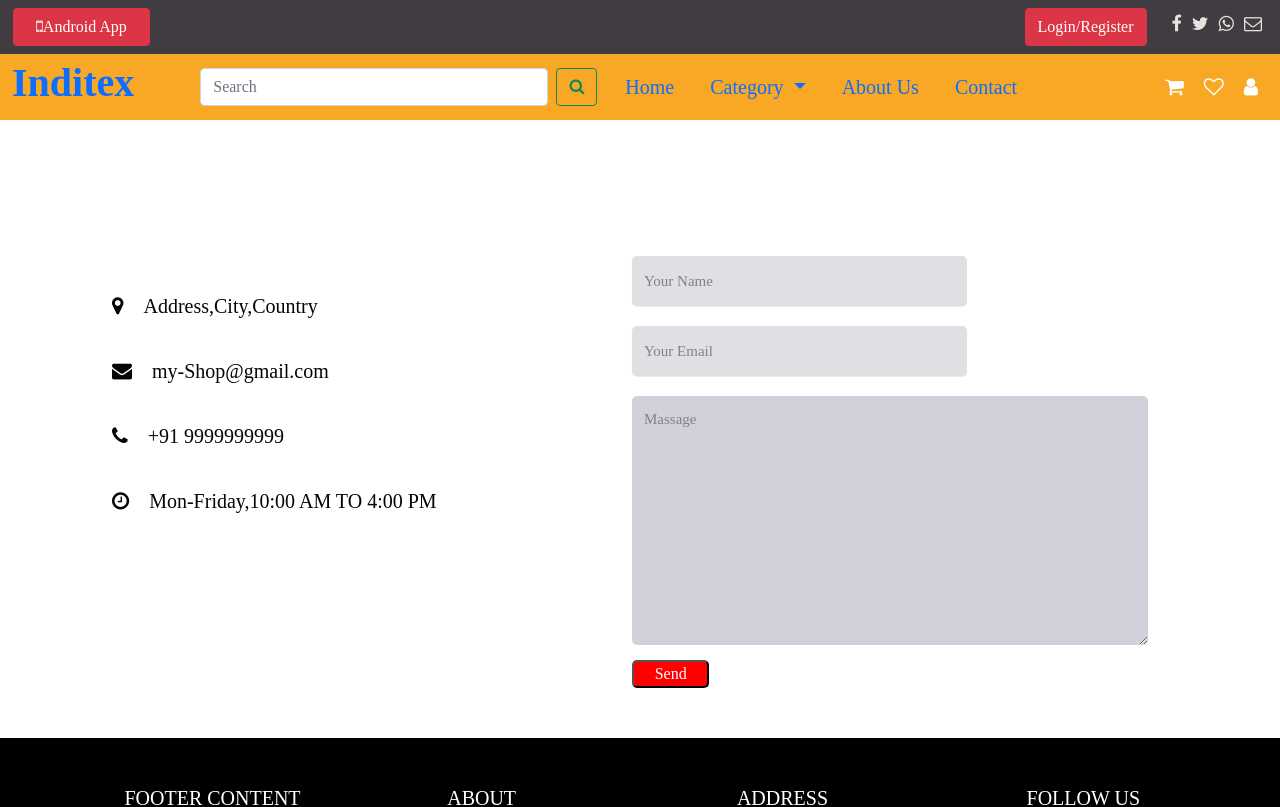
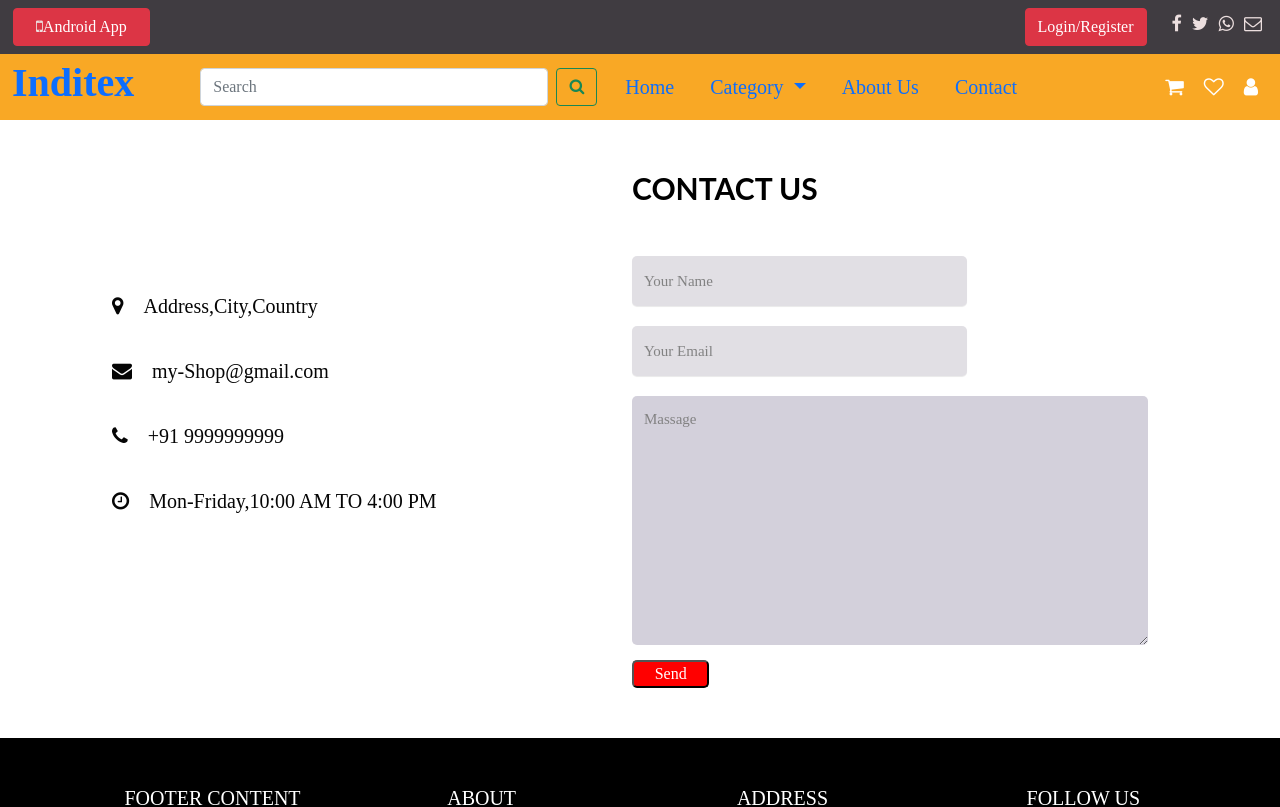
Before and after one commit to deb-with/E-commerse-project, an Angular app: page /contact in a window 1280 px wide. Shown: the top 807 px of the page. Built offline with nearby package versions, Linux system fonts and the light colour scheme; a web font is replaced by a local one.

Commit message:
Something update

```diff
--- a/src/app/Categories/fruits/fruits.component.html
+++ b/src/app/Categories/fruits/fruits.component.html
@@ -1,5 +1,6 @@
 <!-- .....................................carousal............. -->
-<section class="container-fluid">
+<section>
+    <div class="container-fluid">
     <div class="row">
         <div class="col-12">
             <div id="carouselExampleCaptions" class="carousel slide" data-bs-ride="carousel">
@@ -41,6 +42,7 @@
             </div>
         </div>
     </div>
+</div>
 </section>
 <!-- /...............................fruit product section.................. -->
 <hr>
--- a/src/app/Categories/grocery/grocery.component.html
+++ b/src/app/Categories/grocery/grocery.component.html
@@ -1,5 +1,6 @@
 <!-- ...........................Carousal section,...................... -->
-<section class="container-fluid">
+<section>
+    <div class="container-fluid">
     <div class="row">
         <div class="col-12">
             <div id="carouselExampleCaptions" class="carousel slide" data-bs-ride="carousel">
@@ -41,6 +42,7 @@
             </div>
         </div>
     </div>
+</div>
 </section>
 <hr class="mr-70 ml-70">
 <!-- ............................1..Product section with image................. -->
--- a/src/app/Categories/vegetables/vegetables.component.html
+++ b/src/app/Categories/vegetables/vegetables.component.html
@@ -1,11 +1,12 @@
 <!-- ...........................Carousal section,...................... -->
-<section class="container-fluid">
+<section>
+    <div class="container-fluid">
         <div class="row">
             <div class="col-12">
                 <div id="carouselExampleCaptions" class="carousel slide" data-bs-ride="carousel">
                     <div class="carousel-indicators">
-                    <button type="button" data-bs-target="#carouselExampleCaptions" data-bs-slide-to="0" class="active"
-                        aria-current="true" aria-label="Slide 1"></button>
+                        <button type="button" data-bs-target="#carouselExampleCaptions" data-bs-slide-to="0"
+                            class="active" aria-current="true" aria-label="Slide 1"></button>
                         <button type="button" data-bs-target="#carouselExampleCaptions" data-bs-slide-to="1"
                             aria-label="Slide 2"></button>
                         <button type="button" data-bs-target="#carouselExampleCaptions" data-bs-slide-to="2"
@@ -38,6 +39,7 @@
                         <span class="carousel-control-next-icon" aria-hidden="true"></span>
                         <span class="visually-hidden">Next</span>
                     </button>
+                </div>
             </div>
         </div>
     </div>
--- a/src/app/contact/contact.component.css
+++ b/src/app/contact/contact.component.css
@@ -22,11 +22,13 @@
     padding-left:30px;
     font-size:20px;
     margin-right:50px;
+    /* margin-top: -93px; */
 
 }
 .contact-info i {
     margin-right:20px;
     font-size:20px;
+
 }
 .contact-form{
     max-width:700px;
@@ -36,13 +38,14 @@
     flex:1;
 }
 .contact-form h2{
-    color:#fff;
+    color:#000;
     text-align:left;
     font-size:30px;
     text-transform: uppercase;
-    margin-bottom:100px;
+    margin-bottom:50px;
     font-family: 'Lato', sans-serif;
     font-weight: bold;
+    margin-top: 50px;
 
 }
 .contact-form .text-box{
--- a/src/app/contact/contact.component.html
+++ b/src/app/contact/contact.component.html
@@ -2,6 +2,7 @@
     <div class="container">
         <div class="row">
             <div class="col-md-12 contact-section body-contact">
+
                 <div class="col-md-6 contact-info">
                     <div><a><i class="fa fa-map-marker"></i>Address,City,Country</a></div>
                     <div><a><i class="fa fa fa-envelope"></i>my-Shop@gmail.com</a></div>
--- a/src/app/home/home.component.html
+++ b/src/app/home/home.component.html
@@ -1,5 +1,5 @@
 <section>
-    <div class="container-fluid">
+    <div class="container-fluid w-100">
         <div class="row">
             <div class="col-12">
                 <div id="carouselExampleCaptions" class="carousel slide" data-bs-ride="carousel">
--- a/src/app/register/register.component.html
+++ b/src/app/register/register.component.html
@@ -46,9 +46,7 @@
                         <div class="d-grid mb-2 ">
                             <button class="btn btn-lg btn-success btn-login fw-bold text-uppercase "
                                 type="submit">Register</button>
-                                <!-- <div *ngIf="reactiveForm.controls['button'].invalid && (reactiveForm.controls['button'].dirty || reactiveForm.controls['button'].touched)" class="alert">
-                                    <p class="text-danger">*All field are mandatory.</p>
-                                </div> -->
+                               <!-- <div *ngIf="reactiveForm.invalid && reactiveForm.submit" class="alert" ><p class="text-danger">*All field are mandatory</p></div> -->
                         </div>
                         <a class="d-block text-center mt-2 small " routerLink="/login">Have an account? Sign In</a>
                         <hr class="my-4 ">
```
Lines whose indentation alone changed are shown as unchanged.
